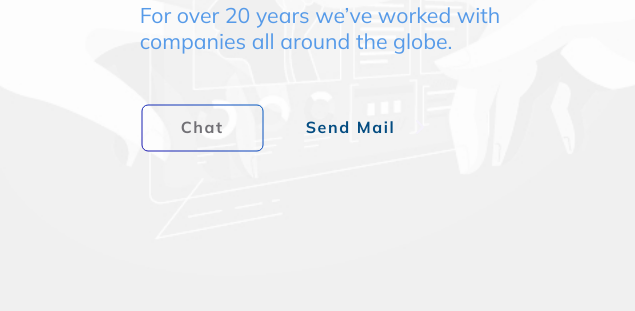
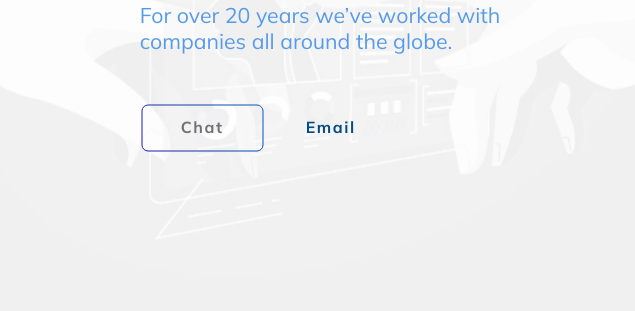
Before and after one commit to cahospital/cahospital.github.io, a plain HTML site: page index.html in a window 1280 px wide. Shown: the part 366-677 px from the top of the page, 0-635 px from the left. Drawn offline with Linux system fonts and the light colour scheme; some packages are replaced by stand-ins of ours.

Commit message:
Update index.html

```diff
--- a/index.html
+++ b/index.html
@@ -64,7 +64,7 @@
             with <br class="d-none d-lg-block">companies all around the globe.</p>
           <div class="mt-5"><a class="btn btn-klean-outline mr-3" href="https://wa.me/+393341498957">Chat</a><a
               class="btn btn-link mt-3 mt-sm-0 pl-0 text-gradient-blue"
-              href="mailto: alessandrocasarola2@gmail.com">Send Mail <span class="ms-2 fas fa-chevron-right"></span></a>
+              href="mailto: alessandrocasarola2@gmail.com">Email <span class="ms-2 fas fa-chevron-right"></span></a>
           </div>
         </div>
       </div>
```
